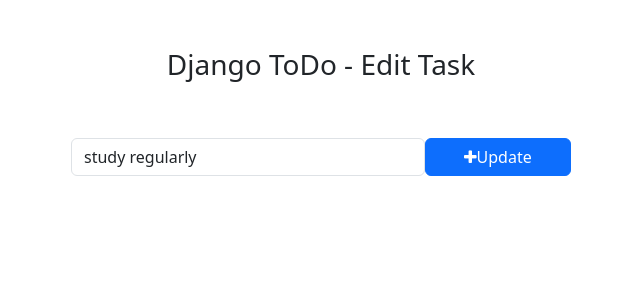
After one commit to vishnu-w3/Django-ToDo, a Django app: page /todo/edit/1/ in a window 1280 px wide. The commit adds this page. Shown: the top 300 px of the page, without its empty margins (319-959 px from the left). Run offline with Django 5.2, Linux system fonts and the light colour scheme; data comes from the database, SQL or seed files in the repository; both versions use the stored data as it was after the commit.

Commit message:
todo app final changes added

```diff
--- /dev/null
+++ b/templates/edit_task.html
@@ -0,0 +1,31 @@
+<!DOCTYPE html>
+<html lang="en">
+<head>
+    <meta charset="UTF-8">
+    <meta name="viewport" content="width=device-width, initial-scale=1.0">
+    <title>Edit_Task - Django ToDo</title>
+
+    <!-- Bootstrap -->
+    <link href="https://cdn.jsdelivr.net/npm/bootstrap@5.3.0-alpha1/dist/css/bootstrap.min.css" rel="stylesheet" integrity="sha384-GLhlTQ8iRABdZLl6O3oVMWSktQOp6b7In1Zl3/Jr59b6EGGoI1aFkw7cmDA6j6gD" crossorigin="anonymous">
+    <script src="https://cdn.jsdelivr.net/npm/bootstrap@5.3.0-alpha1/dist/js/bootstrap.bundle.min.js" integrity="sha384-w76AqPfDkMBDXo30jS1Sgez6pr3x5MlQ1ZAGC+nuZB+EYdgRZgiwxhTBTkF7CXvN" crossorigin="anonymous"></script>
+    <!-- Font Awesome Icons -->
+    <link rel="stylesheet" href="https://cdnjs.cloudflare.com/ajax/libs/font-awesome/4.7.0/css/font-awesome.min.css">
+
+</head>
+<body>
+    <div class="container">
+        <h3 class="pt-5 pb-5 text-center">Django ToDo - Edit Task</h3>
+
+        <form action="{% url 'edit' get_task.pk %}" method="post" style="width: 500px; margin: auto;">
+            {% csrf_token %}
+            <div class="form-group">
+                <span style="display: flex;">
+                    <input type="text" name="task" class="form-control" placeholder="Add a task" value="{{ get_task.task }}">
+                    <button type="submit" class="btn btn-primary"  style="width: 200px;"><i class="fa fa-plus"></i>Update</button>
+                </span>
+            </div>
+        </form>
+
+    </div>
+</body>
+</html>
--- a/todo/urls.py
+++ b/todo/urls.py
@@ -2,6 +2,9 @@
 from . import views
 
 urlpatterns = [
-    path('addtask/',views.addTask,name='addTask'),
-
+    path('addtask/',views.addTask,name='addTask'),                                   # to add task
+    path('mark_as_done/<int:pk>/',views.mark_as_done, name='mark_as_done'),          # to mark as done
+    path('mark_as_undone/<int:pk>/',views.mark_as_undone, name ='mark_as_undone'),   # to mark us undone
+    path('edit/<int:pk>/',views.edit,name='edit'),                                   # to edit task
+    path('delete/<int:pk>/',views.delete,name='delete'),
 ]
--- a/todo/views.py
+++ b/todo/views.py
@@ -1,4 +1,4 @@
-from django.shortcuts import render, redirect
+from django.shortcuts import render, redirect, get_object_or_404
 from django.http import HttpResponse
 from .models import Task
 
@@ -8,3 +8,33 @@
     task = request.POST['task']
     Task.objects.create(task = task)  # other fields like is_completed, created_at are autogenerated.
     return redirect('home')
+
+def mark_as_done(request, pk):
+    task = get_object_or_404(Task,pk=pk)
+    task.is_completed=True
+    task.save()
+    return redirect('home')
+
+def mark_as_undone(request,pk):
+    task = get_object_or_404(Task, pk=pk)
+    task.is_completed=False
+    task.save()
+    return redirect('home')
+
+def edit(request,pk):
+    get_task = get_object_or_404(Task,pk=pk)
+    if request.method == 'POST':
+        updated_task = request.POST['task']
+        get_task.task = updated_task
+        get_task.save()
+        return redirect('home')
+    else:
+        context = {
+            'get_task' : get_task,
+        }
+        return render(request,'edit_task.html',context)
+
+def delete(request,pk):
+    task = get_object_or_404(Task,pk=pk)
+    task.delete()
+    return redirect('home')
--- a/todo_main/views.py
+++ b/todo_main/views.py
@@ -3,7 +3,11 @@
 
 def home(request):
     tasks = Task.objects.filter(is_completed=False).order_by('-updated_at')
+
+    completed_tasks = Task.objects.filter(is_completed = True)
+
     context = {
         'tasks' : tasks,
+        'completed_tasks' : completed_tasks
     }
     return render(request, 'home.html',context)
```
Also changed, not shown: templates/home.html (+10 -4 lines), db.sqlite3.
